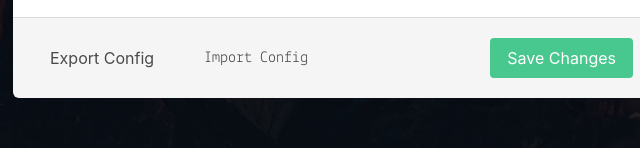
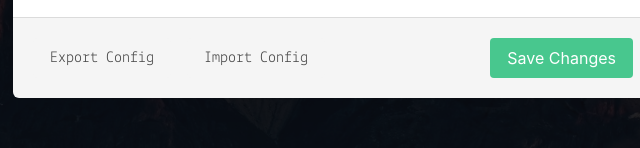
Before and after one commit to Invertee/start-page, a plain HTML site: page index.html in a window 1280 px wide. Both pictures are taken after a click on the button 1246 px from the left and 29 px from the top of the page. Shown: the part 641-789 px from the top of the page, 307-947 px from the left. Drawn offline with Linux system fonts and the light colour scheme.

Commit message:
Fixed button format

```diff
--- a/index.html
+++ b/index.html
@@ -67,7 +67,7 @@
             </section>
             <footer class="modal-card-foot">
                 <div style="width:100%; display:flex; gap:8px;">
-                    <button class="button is-light" id="export-btn">Export Config</button>
+                    <label class="button is-light" id="export-btn">Export Config</label>
                     <label class="button is-light" for="import-file-input" id="import-btn">Import Config</label>
                     <input type="file" id="import-file-input" accept="application/json" style="display:none">
                     <div style="flex:1"></div>
```
